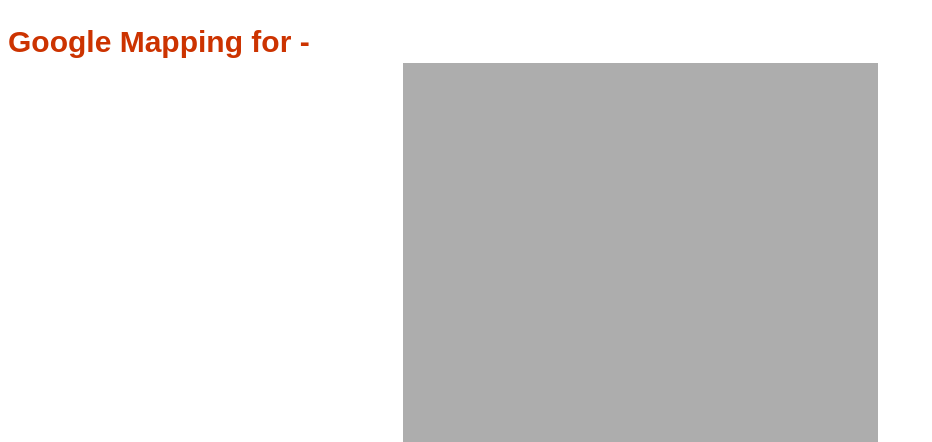
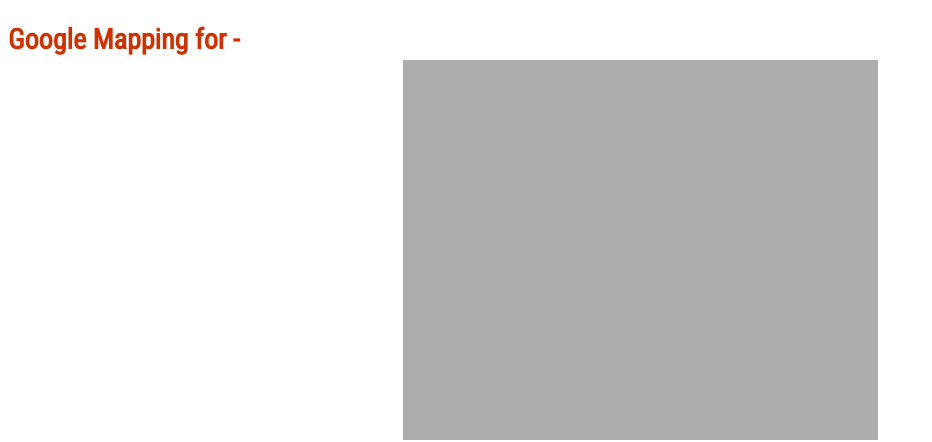
Before and after one commit to nightbeacons/capgrids, a PHP site: page /resources.php in a window 1280 px wide. Shown: the top 442 px of the page, without its empty margins (0-932 px from the left). Run offline with PHP 8.4, Linux system fonts and the light colour scheme; data that the repository does not hold is empty; some libraries are stand-ins or nearby versions.

Commit message:
Added google fonts for roboto

```diff
--- a/css/style.css
+++ b/css/style.css
@@ -230,9 +230,10 @@ div.bannerOverlay{
 }
 
 h2.main {
-  font-family: Arial;
+/*  font-family: Arial;  */
+  font-family: 'Roboto Condensed', sans-serif;
   color:#CC3300;
-  font-size: 30px;
+  font-size: 28px;
   font-weight: 600;
   margin-bottom: 4px;
 }
@@ -260,3 +261,11 @@ background: -moz-linear-gradient(right,  rgba(162,191,214,1) 0%, rgba(255,255,25
 background: -webkit-linear-gradient(rightt,  rgba(162,191,214,1) 0%,rgba(255,255,255,0) 100%); /* Chrome10-25,Safari5.1-6 */
 background: linear-gradient(to left,  rgba(162,191,214,1) 0%,rgba(255,255,255,0) 100%); /* W3C, IE10+, FF16+, Chrome26+, Opera12+, Safari7+ */
 filter: progid:DXImageTransform.Microsoft.gradient( startColorstr='#00ffffff', endColorstr='#a2bfd6',GradientType=1 ); /* IE6-9 */}
+
+@media print {
+
+h2.nearest {
+font-size: 14pt;
+color: black;
+
+}
--- a/index.php
+++ b/index.php
@@ -13,6 +13,7 @@ $default_sectional = $sectionalAry['name'];
 <title>CAPgrids | Civil Air Patrol Emergency Services</title>
 <link rel="stylesheet" type="text/css" href="/css/style.css">
 <link rel="icon" href="/favicon.ico" type="image/x-icon" />
+<link href="https://fonts.googleapis.com/css?family=Roboto+Condensed" rel="stylesheet">
 <meta name="description"
 	content="Search-and-Rescue grid tool for Civil Air Patrol Emergency Services teams. The Swiss Army Knife of Search Grids, it can calculate grid corners and grid identifiers for any US Sectional chart. It also provides adjustable maps, and large map printouts."">
 <meta name="keywords"
--- a/nearestAirports.php
+++ b/nearestAirports.php
@@ -21,7 +21,8 @@ $gridLabel = "$abbrev $mygrid";
   $gridLabel .= "-" . $myquadrant;
   }
 
-echo "<style type=\"text/css\">\n";
+echo "<link href=\"https://fonts.googleapis.com/css?family=Roboto+Condensed\" rel=\"stylesheet\">
+<style type=\"text/css\">\n";
   if ($embed) {
   echo "div.nearestApt {
           font-size: 10pt;
--- a/resources.php
+++ b/resources.php
@@ -101,6 +101,7 @@ function changeOpacity(){
 
 
 <link rel="stylesheet" href="css/jquery-ui.css" />
+<link href="https://fonts.googleapis.com/css?family=Roboto+Condensed" rel="stylesheet">
 <link rel="stylesheet" href="css/style.css" />
 
   <style type="text/css">
```
